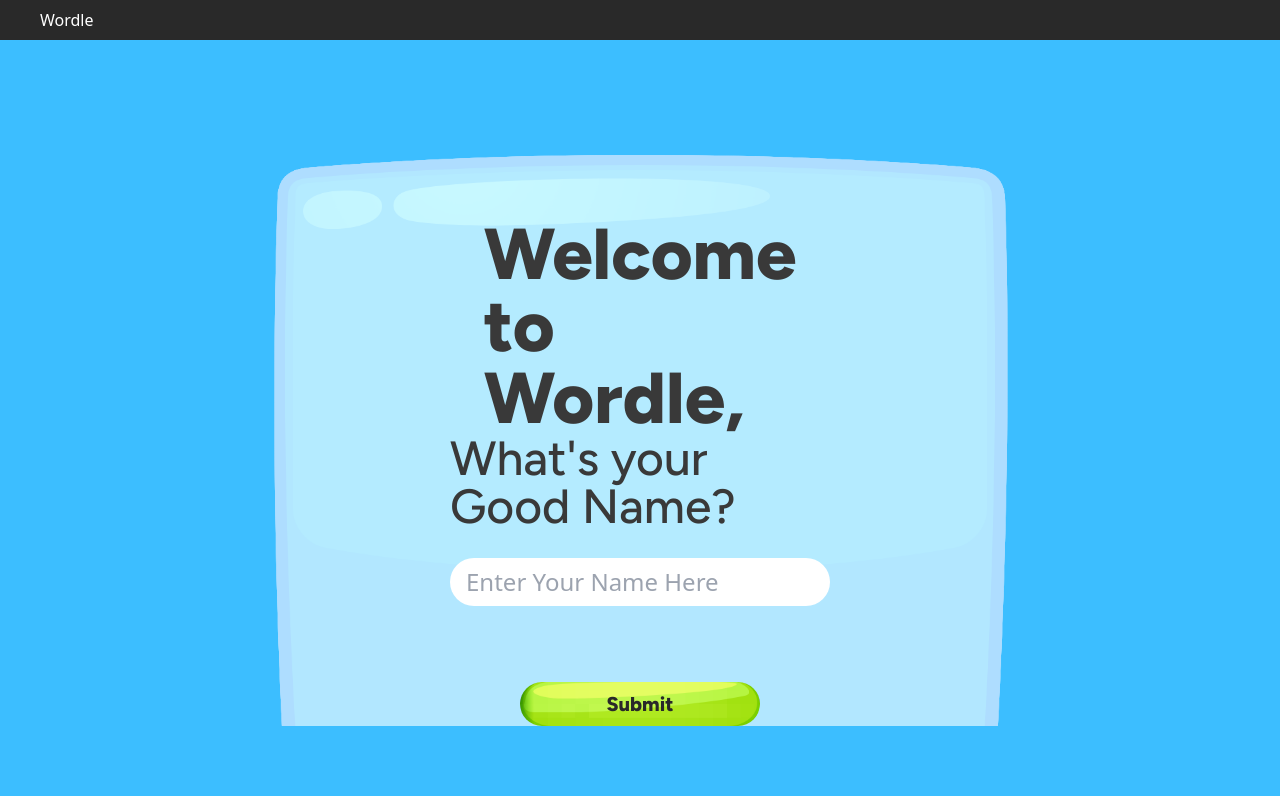
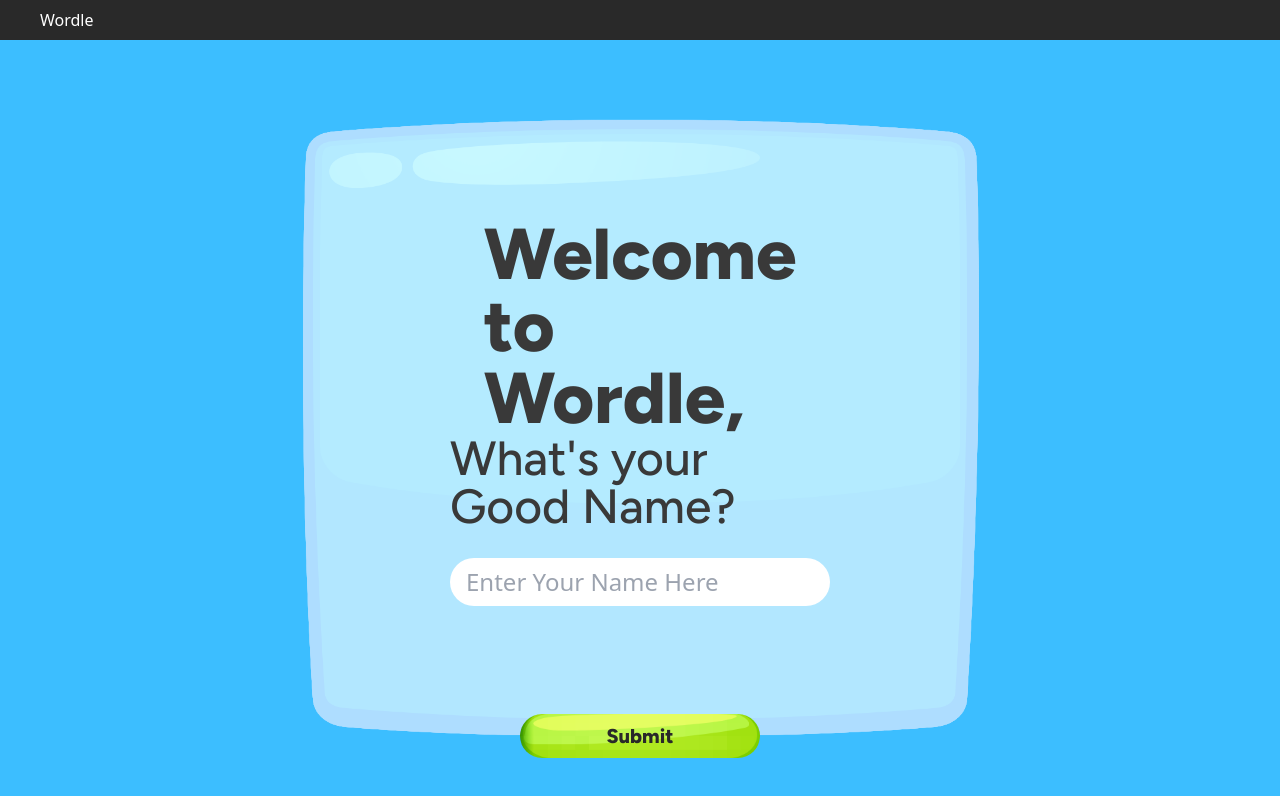
Before and after one commit to LalitPro/Wordle, a React (Vite) app: page / in a window 1280 px wide. Shown: the top 796 px of the page. Built offline with nearby package versions, Linux system fonts and the light colour scheme.

Commit message:
firstLogin

```diff
--- a/src/Home.jsx
+++ b/src/Home.jsx
@@ -19,7 +19,7 @@ function Home() {
     return (
       <div
         style={{ backgroundImage: 'url("../images/Box.png")' }}
-        className="relative flex flex-col items-center justify-center gap-5 p-8 py-16 text-5xl bg-no-repeat bg-cover md:gap-9"
+        className="relative flex flex-col items-center justify-center gap-5 p-8 py-16 text-5xl bg-no-repeat bg-cover xl:px-0 xl:py-24 md:gap-9"
       >
         <div className="flex flex-col items-center justify-center p-10 w-96 lg:w-1/3">
           <h1 className="text-5xl font-extrabold lg:text-7xl font-figtree text-fontgray">
```
